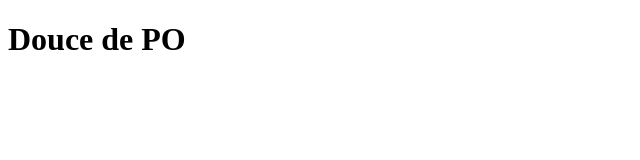
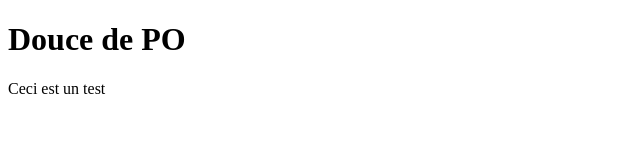
Before and after one commit to ArmandBeni/Douce_de_Po_Eq10, a plain HTML site: page index.html in a window 1280 px wide. Shown: the whole page, without its empty margins (0-640 px from the left). Drawn offline with Linux system fonts and the light colour scheme; files whose address does not match are found by name.

Commit message:
Encore un test

```diff
--- a/index.html
+++ b/index.html
@@ -9,6 +9,7 @@
   </head>
   <body>
     <h1>Douce de PO</h1>
+    <p> Ceci est un test </p>
   <script src="scritps/app.js"></script>
   </body>
   <footer>
```
